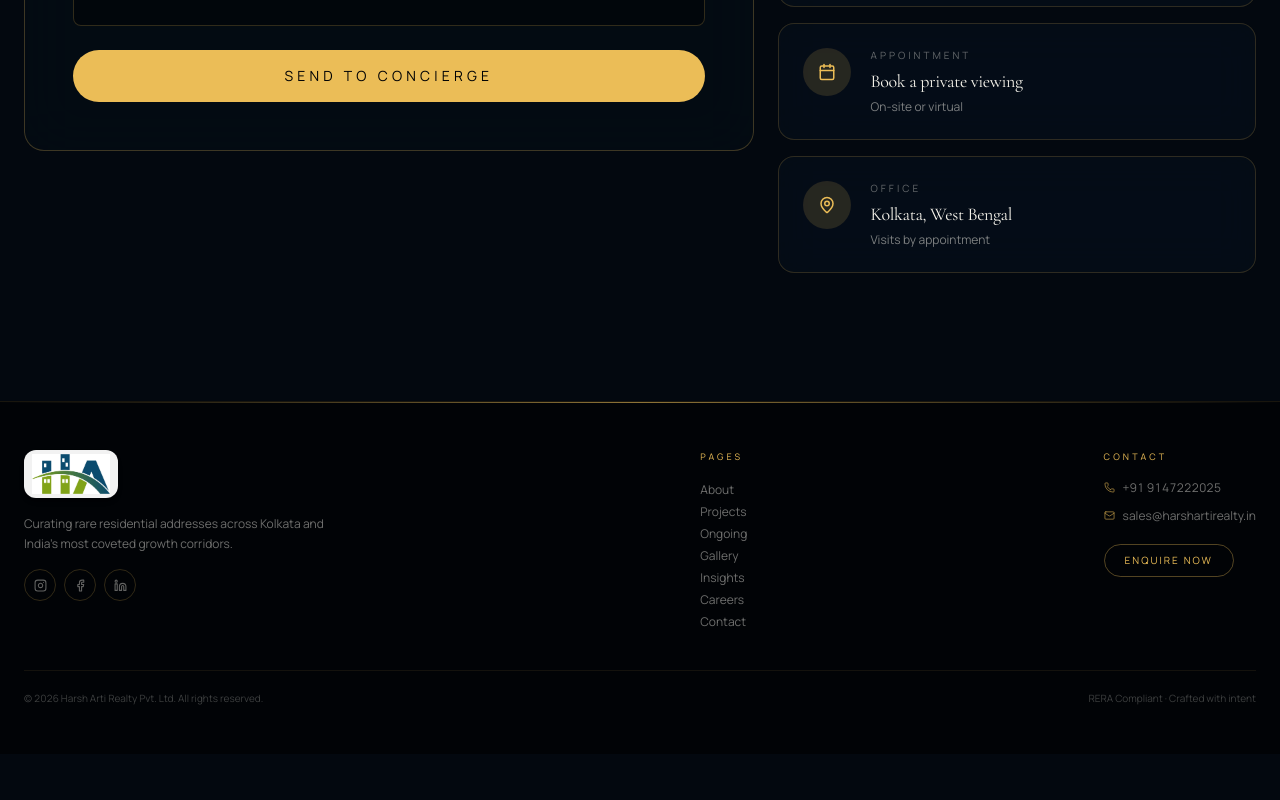
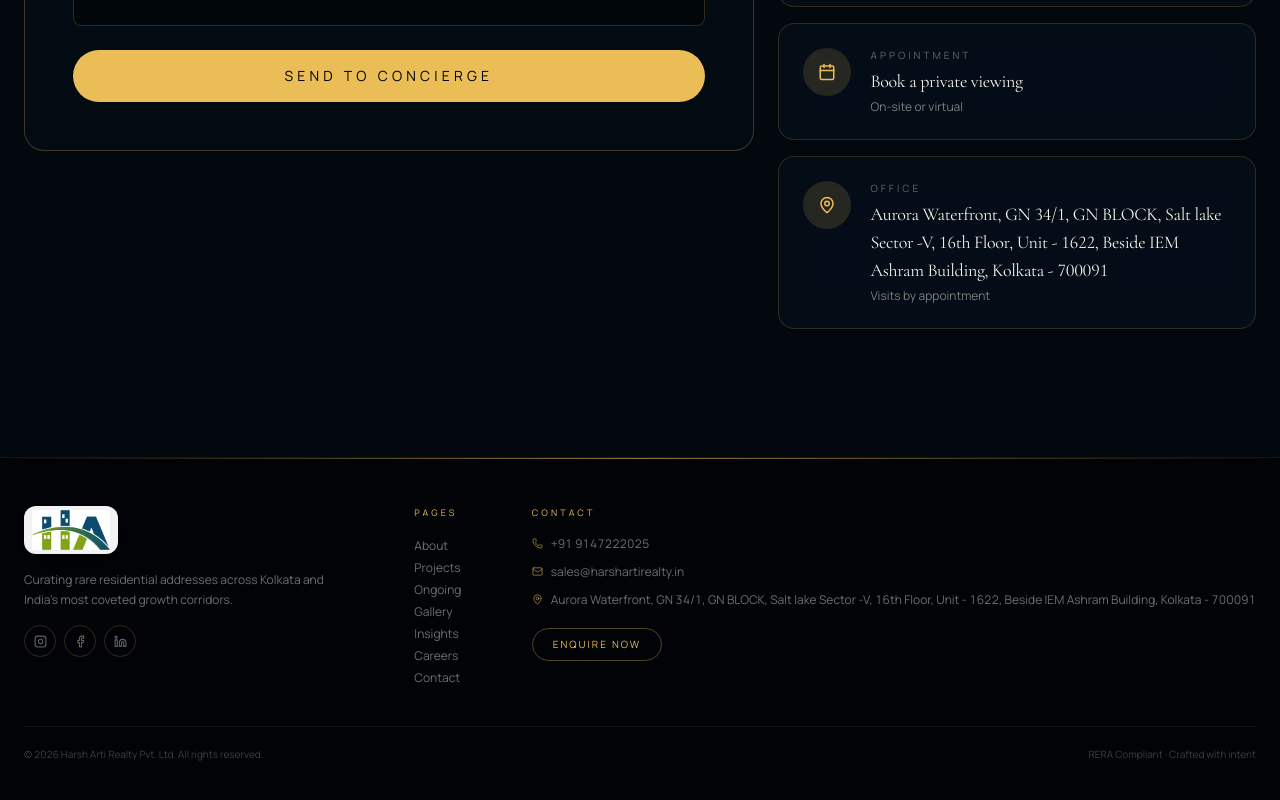
Before and after one commit to sayanroy058/Harsh-Realty, a React (Vite) app: page /contact in a window 1280 px wide. Shown: the part 851-1651 px from the top of the page. Before the commit the page ends 1605 px from the top, so only its background shows below. Built offline with nearby package versions, Linux system fonts and the light colour scheme.

Commit message:
address update

```diff
--- a/src/components/site/Footer.tsx
+++ b/src/components/site/Footer.tsx
@@ -1,6 +1,6 @@
 import { Link } from "@tanstack/react-router";
 import { Logo } from "./Logo";
-import { Mail, Phone, Instagram, Facebook, Linkedin } from "lucide-react";
+import { Mail, Phone, Instagram, Facebook, Linkedin, MapPin } from "lucide-react";
 
 const navLinks = [
   ["About", "/about"],
@@ -76,6 +76,10 @@ export function Footer() {
               <Mail size={11} className="text-gold/60" />
               sales@harshartirealty.in
             </a>
+            <p className="flex items-start gap-2 text-xs text-foreground/45">
+              <MapPin size={11} className="text-gold/60 mt-0.5 shrink-0" />
+              Aurora Waterfront, GN 34/1, GN BLOCK, Salt lake Sector -V, 16th Floor, Unit - 1622, Beside IEM Ashram Building, Kolkata - 700091
+            </p>
             <Link
               to="/contact"
               className="mt-2 self-start rounded-full border border-gold/35 px-5 py-2 text-[10px] uppercase tracking-[0.2em] text-gold hover:bg-gold hover:text-ink transition-all duration-300"
--- a/src/routes/contact.tsx
+++ b/src/routes/contact.tsx
@@ -50,7 +50,7 @@ function Contact() {
                 { i: Mail, t: "Write", d: "sales@harshartirealty.in", s: "Replies within 4 hours" },
                 { i: MessageCircle, t: "WhatsApp", d: "Tap to chat", s: "Quickest channel" },
                 { i: Calendar, t: "Appointment", d: "Book a private viewing", s: "On-site or virtual" },
-                { i: MapPin, t: "Office", d: "Kolkata, West Bengal", s: "Visits by appointment" },
+                { i: MapPin, t: "Office", d: "Aurora Waterfront, GN 34/1, GN BLOCK, Salt lake Sector -V, 16th Floor, Unit - 1622, Beside IEM Ashram Building, Kolkata - 700091", s: "Visits by appointment" },
               ].map(({ i: Icon, t, d, s }) => (
                 <div key={t} className="glass rounded-2xl p-6 flex items-start gap-5 hover:border-gold/40 transition-all">
                   <span className="grid h-12 w-12 place-items-center rounded-full bg-gold/15 text-gold shrink-0"><Icon size={18} /></span>
```
